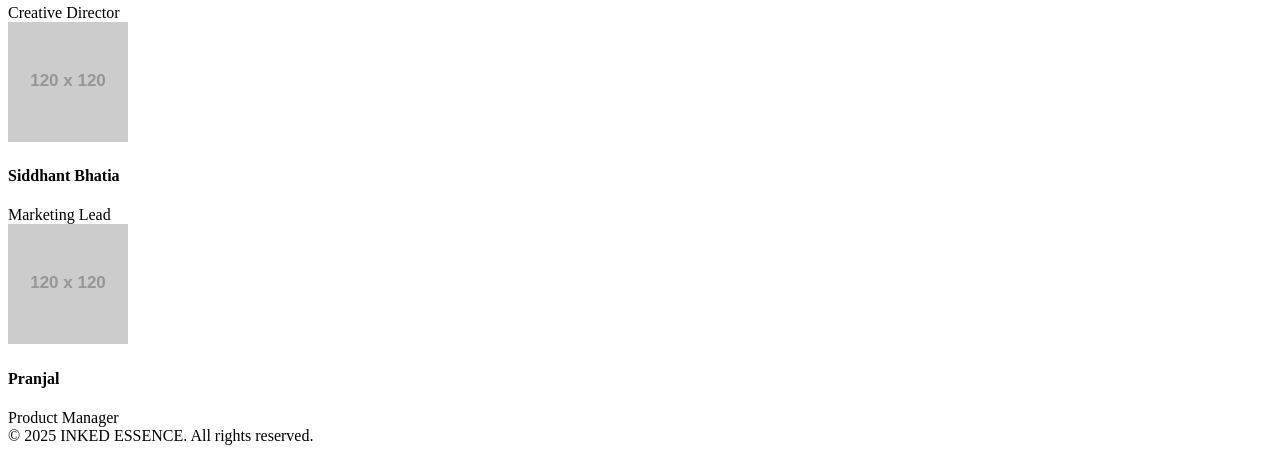
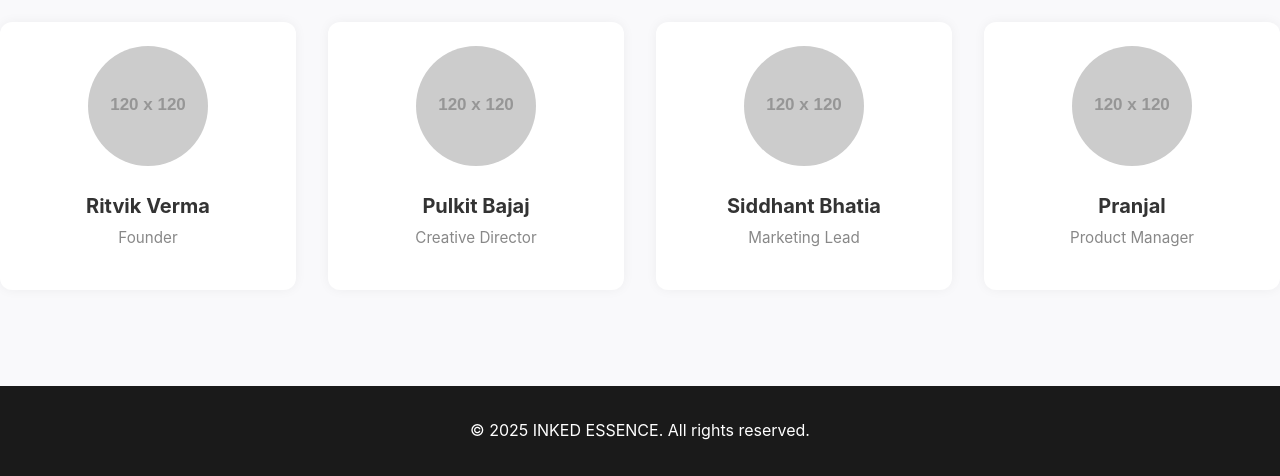
Before and after one commit to pranjal2007-coder/Inked_essence, a plain HTML site: page aboutus.html in a window 1280 px wide. Shown: the part 756-1232 px from the top of the page. Before the commit the page ends 1209 px from the top, so only its background shows below. Drawn offline with Linux system fonts and the light colour scheme; placeholder pictures from the web are drawn by us.

Commit message:
Updated aboutus.html: linked aboutus.css stylesheet

```diff
--- a/aboutus.html
+++ b/aboutus.html
@@ -4,7 +4,7 @@
   <meta charset="UTF-8" />
   <meta name="viewport" content="width=device-width, initial-scale=1.0"/>
   <title>About Us | INKED ESSENCE</title>
-  <link rel="stylesheet" href="abouus.css" />
+  <link rel="stylesheet" href="aboutus.css" />
   <script defer src="aboutus.js"></script>
 </head>
 <body>
```
